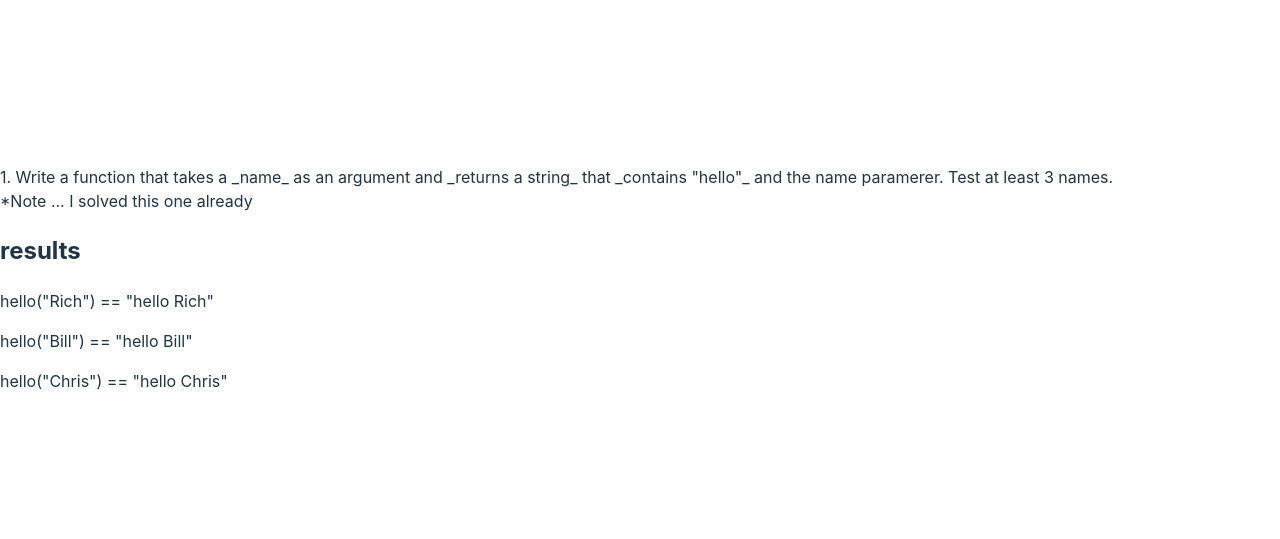
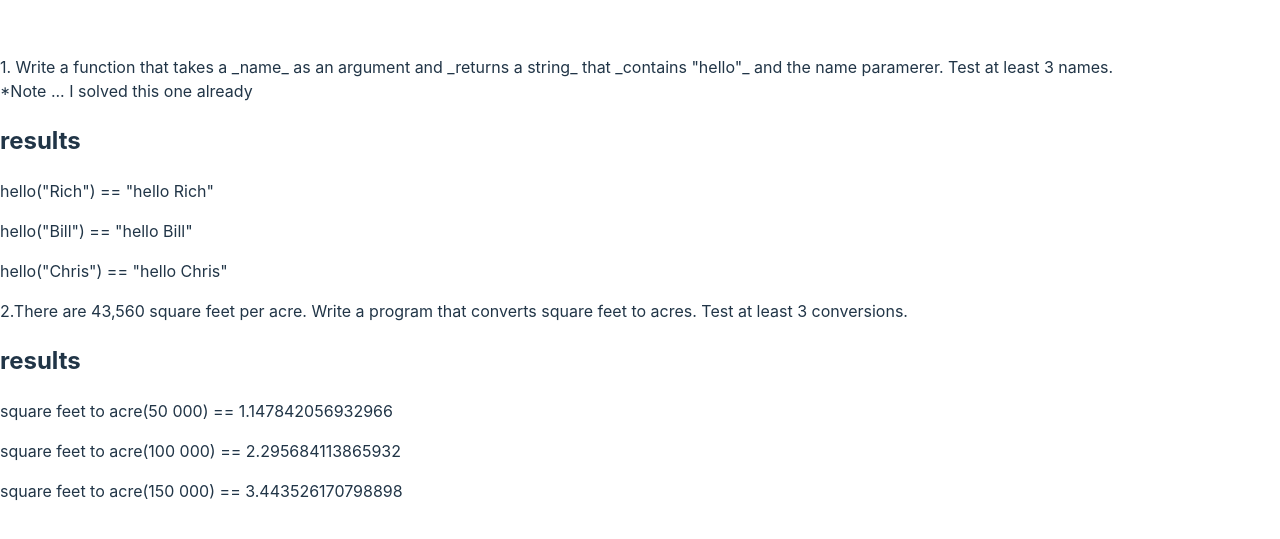
Before and after one commit to rhonelda/practice-final-7, a React (Vite) app: page / in a window 1280 px wide. Shown: the part 113-652 px from the top of the page. Built offline with nearby package versions, Linux system fonts and the light colour scheme.

Commit message:
add question 2

```diff
--- a/src/App.jsx
+++ b/src/App.jsx
@@ -1,9 +1,10 @@
-import {Question1} from './components.jsx';
+import {Question1,Question2} from './components.jsx';
 
 function App() {
   return (
     <>
         <Question1 />
+        <Question2 />
     </>
   )
 }
--- a/src/components.jsx
+++ b/src/components.jsx
@@ -1,4 +1,4 @@
-import {hello} from './functions.js';
+import {hello,square_feet_to_acre} from './functions.js';
 
 function Question1(){
     return <section>
@@ -10,4 +10,15 @@ function Question1(){
     </section>;
 }
 
-export {Question1}
+function Question2(){
+    return <section>
+2.There are 43,560 square feet per acre. Write a program that converts square feet to acres. Test at least 3 conversions.
+<h2>results</h2>
+<p>square feet to acre(50 000) == {square_feet_to_acre(50000)}</p>
+
+<p>square feet to acre(100 000) == {square_feet_to_acre(100000)}</p>
+
+<p>square feet to acre(150 000) == {square_feet_to_acre(150000)}</p>
+</section>;
+}
+export {Question1,Question2}
--- a/src/functions.js
+++ b/src/functions.js
@@ -2,4 +2,7 @@ function hello(name){
     return(`hello ${name}`);
 }
 
-export {hello}
+function square_feet_to_acre (square_feet) {
+    return (square_feet/43560)
+}
+export {hello,square_feet_to_acre}
```
